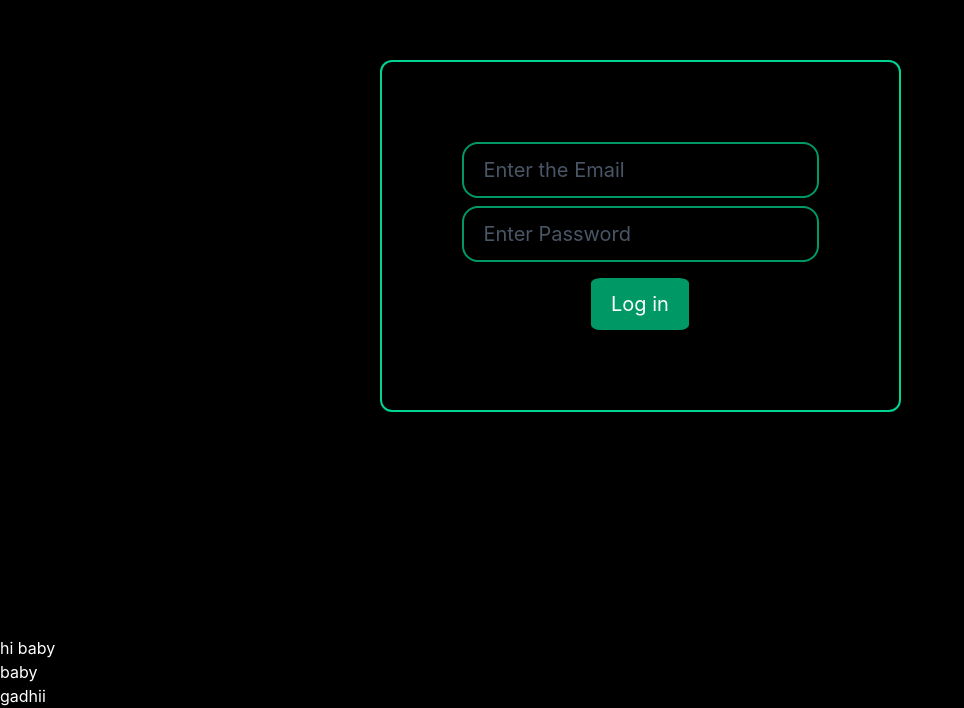
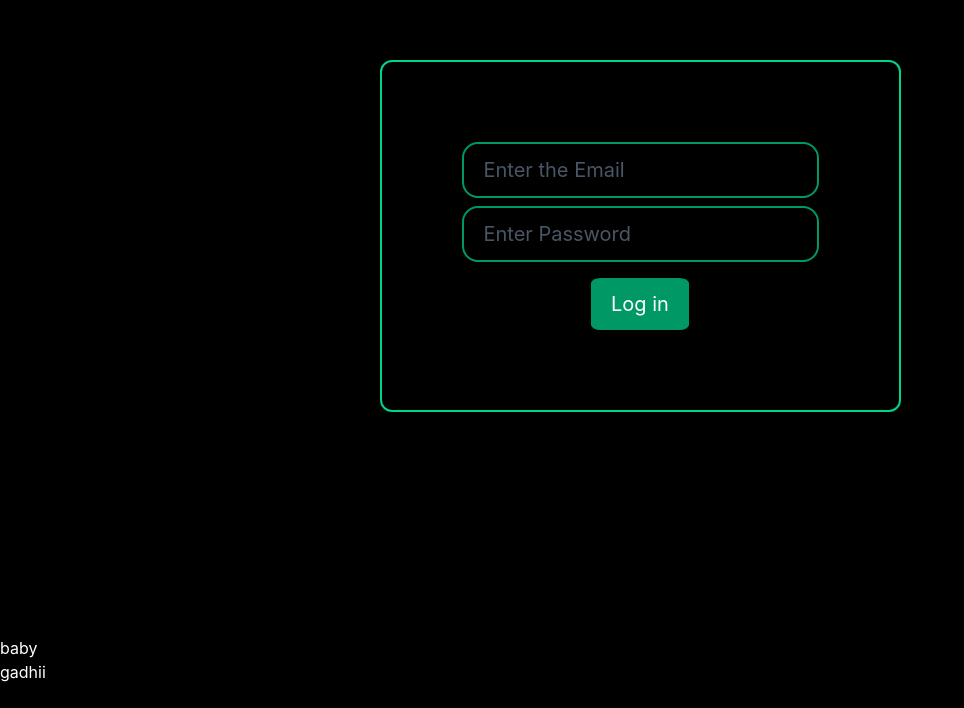
Before and after one commit to presidentnilesh/EMP, a React (Vite) app: page / in a window 1280 px wide. Shown: the part 164-872 px from the top of the page, without its empty margins (0-964 px from the left). After the commit the page ends 848 px from the top, so only its background shows below. Built offline with nearby package versions, Linux system fonts and the light colour scheme.

Commit message:
working on assignment

```diff
--- a/src/main.jsx
+++ b/src/main.jsx
@@ -11,7 +11,6 @@ createRoot(document.getElementById('root')).render(
     <AuthCOntext >
       <TaskContext >
         <App />
-        <h1>hi baby</h1>
       </TaskContext>
     </AuthCOntext>
   </StrictMode>,
```
